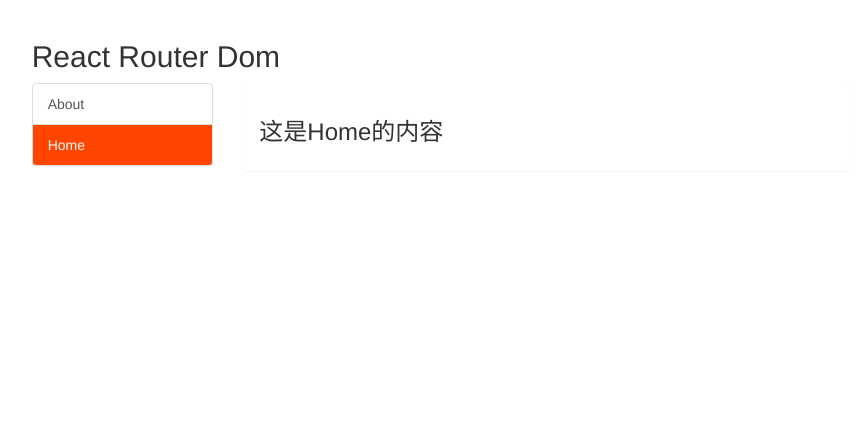
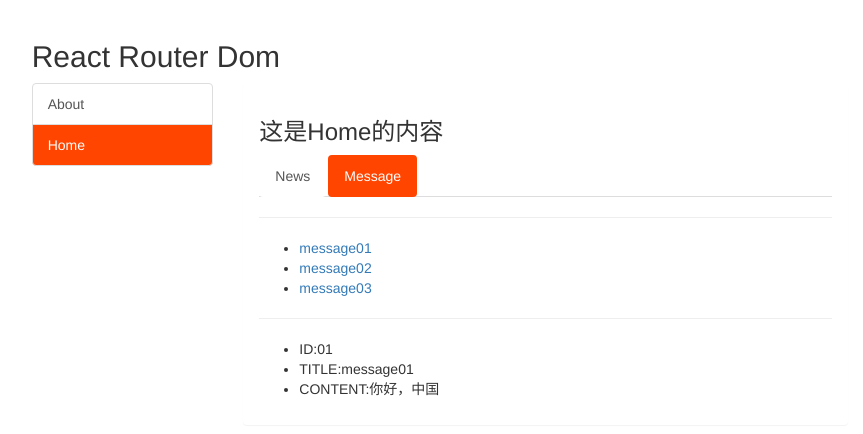
Before and after one commit to xumaozeng/my-react-ts-project, a React (Create React App) app: page /home/message/01/message01 in a window 1280 px wide. Shown: the top 434 px of the page, without its empty margins (200-1063 px from the left). Built offline with nearby package versions, Linux system fonts and the light colour scheme.

Commit message:
二级路由

```diff
--- a/src/pages/SimpleRouter/Home.tsx
+++ /dev/null
@@ -1,7 +0,0 @@
-import React from "react";
-
-interface HomeProps {}
-const Home: React.FC<HomeProps> = () => {
-  return <h3>这是Home的内容</h3>;
-};
-export default Home;
--- /dev/null
+++ b/src/pages/SimpleRouter/home/News.tsx
@@ -0,0 +1,16 @@
+/**
+ * 二级路由News组件
+ */
+import React from "react";
+
+interface NewsProps {}
+const News: React.FC<NewsProps> = props => {
+  return (
+    <ul>
+      <li>news01</li>
+      <li>news02</li>
+      <li>news03</li>
+    </ul>
+  );
+};
+export default News;
--- /dev/null
+++ b/src/pages/SimpleRouter/home/index.tsx
@@ -0,0 +1,28 @@
+import React from "react";
+import { Switch, Route, Redirect } from "react-router-dom";
+import MyNavLink from "@/components/MyNavLink";
+import News from "./News";
+import Message from "./message";
+
+const Home: React.FC = () => {
+  return (
+    <>
+      <h3>这是Home的内容</h3>
+      <ul className="nav nav-tabs">
+        <li>
+          <MyNavLink to="/home/news">News</MyNavLink>
+        </li>
+        <li>
+          <MyNavLink to="/home/message">Message</MyNavLink>
+        </li>
+      </ul>
+      <hr />
+      <Switch>
+        <Route path="/home/news" component={News} />
+        <Route path="/home/message" component={Message} />
+        <Redirect to="/home/news" />
+      </Switch>
+    </>
+  );
+};
+export default Home;
--- /dev/null
+++ b/src/pages/SimpleRouter/home/message/Detail.tsx
@@ -0,0 +1,26 @@
+/**
+ * 详情三级路由组件
+ */
+
+import React from "react";
+import { useParams } from "react-router-dom";
+import { detailProp, messageProps } from "../types";
+
+const detailData: detailProp[] = [
+  { id: "01", content: "你好，中国" },
+  { id: "02", content: "你好，现在" },
+  { id: "03", content: "你好，未来" }
+];
+const Detail: React.FC = () => {
+  const { id, title } = useParams<messageProps>();
+  const findResult = detailData.find(item => item.id === id);
+
+  return (
+    <ul>
+      <li>ID:{id}</li>
+      <li>TITLE:{title}</li>
+      <li>CONTENT:{findResult?.content}</li>
+    </ul>
+  );
+};
+export default Detail;
--- /dev/null
+++ b/src/pages/SimpleRouter/home/message/index.tsx
@@ -0,0 +1,29 @@
+/**
+ * 二级路由message组件
+ */
+import React from "react";
+import { Link, Route } from "react-router-dom";
+import { messageProps } from "../types";
+import Detail from "./Detail";
+
+const messageData: messageProps[] = [
+  { id: "01", title: "message01" },
+  { id: "02", title: "message02" },
+  { id: "03", title: "message03" }
+];
+const Message: React.FC = props => {
+  return (
+    <>
+      <ul>
+        {messageData.map(message => (
+          <li key={message.id}>
+            <Link to={`/home/message/${message.id}/${message.title}`}>{message.title}</Link>
+          </li>
+        ))}
+      </ul>
+      <hr />
+      <Route path="/home/message/:id/:title" component={Detail} />
+    </>
+  );
+};
+export default Message;
--- /dev/null
+++ b/src/pages/SimpleRouter/home/types.ts
@@ -0,0 +1,12 @@
+/**
+ * message的属性
+ */
+
+export interface messageProps {
+  id?: string;
+  title?: string;
+}
+
+export interface detailProp extends messageProps {
+  content: string;
+}
--- a/src/pages/SimpleRouter/index.tsx
+++ b/src/pages/SimpleRouter/index.tsx
@@ -7,8 +7,8 @@
 import { Redirect, Route, Switch } from "react-router-dom";
 import Header from "@/components/Header";
 import MyNavLink from "@/components/MyNavLink";
-import About from "./About";
-import Home from "./Home";
+import About from "./about";
+import Home from "./home";
 
 interface SimpleRouterProps {}
 const SimpleRouter: React.FC<SimpleRouterProps> = props => {
@@ -32,7 +32,7 @@
               <Switch>
                 <Route path="/about" component={About} />
                 <Route path="/home" component={Home} />
-                <Redirect to="/home" />
+                <Redirect to="/about" />
               </Switch>
             </div>
           </div>
```
Also changed, not shown: src/pages/SimpleRouter/about/index.tsx (renamed from src/pages/SimpleRouter/About.tsx).
